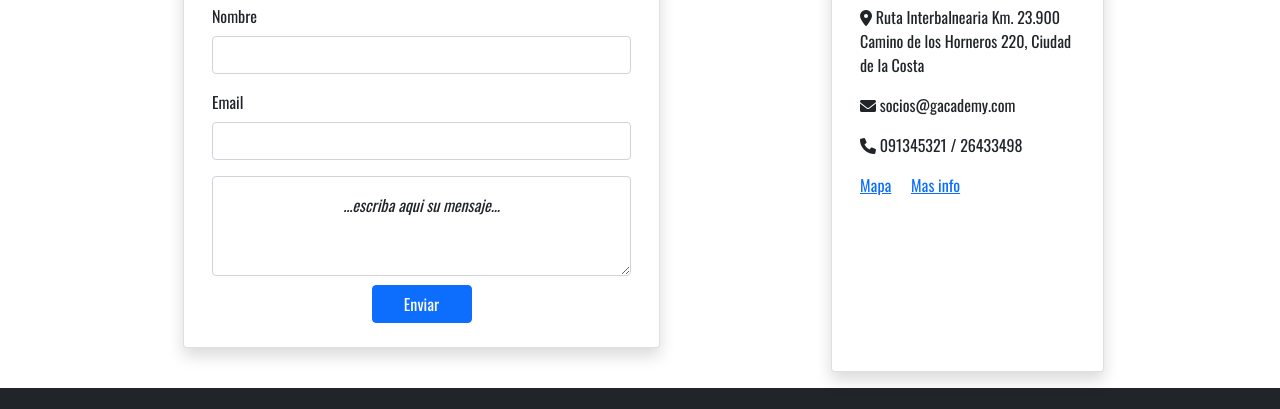
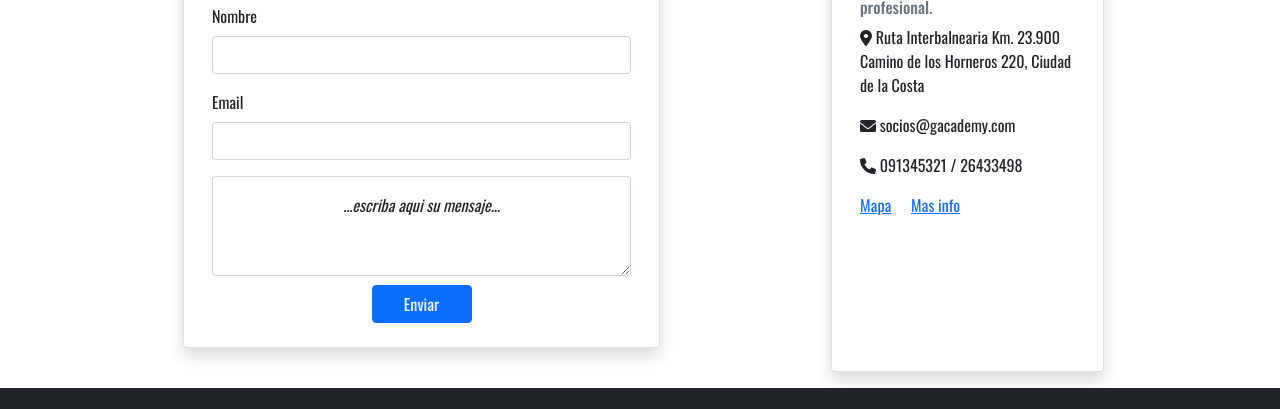
Before and after one commit to joaquin1990/entrega-final, a website: page contacto.html in a window 1280 px wide. Shown: the part 541-950 px from the top of the page. Drawn offline with nearby package versions, Linux system fonts and the light colour scheme; files that its build step writes are made by us from their sources.

Commit message:
agregue formato margin top a la card

```diff
--- a/contacto.html
+++ b/contacto.html
@@ -159,7 +159,7 @@
         <div
           class="card shadow d-flex my-3 justify-content-center col-lg-3 col-xs-12 col-sm-12"
         >
-          <div class="card-body">
+          <div class="card-body formatoCard">
             <h5 class="card-title">Detalles de contacto:</h5>
             <h6 class="card-subtitle mb-2 text-muted">
               Somos una academia de practica de golf pensada para todo tipo de
--- a/scss/base/_estiloGeneral.scss
+++ b/scss/base/_estiloGeneral.scss
@@ -1,4 +1,3 @@
-/* Estilos Generales */
 /* Estilos Generales */
 $color1: rgb(195, 231, 148);
 $color-accordion-p: #eeeeee;
@@ -61,3 +60,8 @@ main {
 .fondoAccordionP {
   background-color: map-get($map: $colores, $key: "color-accordion-p");
 }
+
+/* Pagina Contacto */
+.formatoCard {
+  margin-top: 20px;
+}
```
Also changed, not shown: css1/destino.css.
